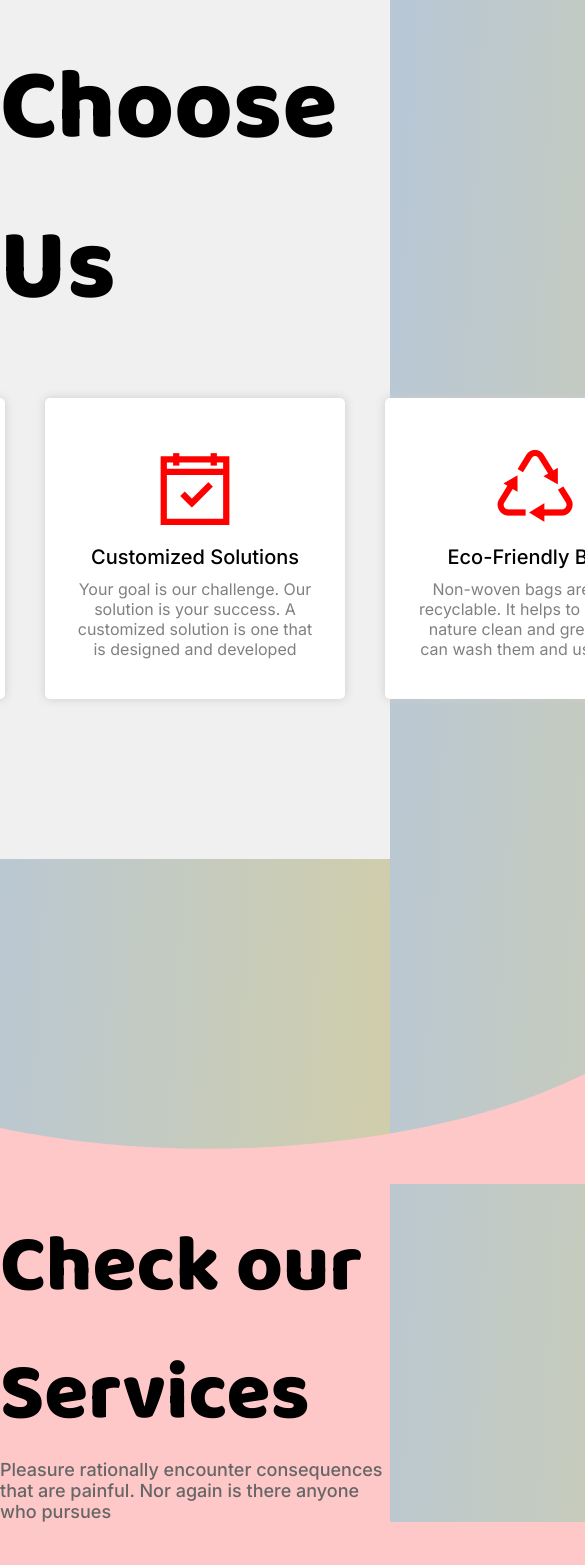
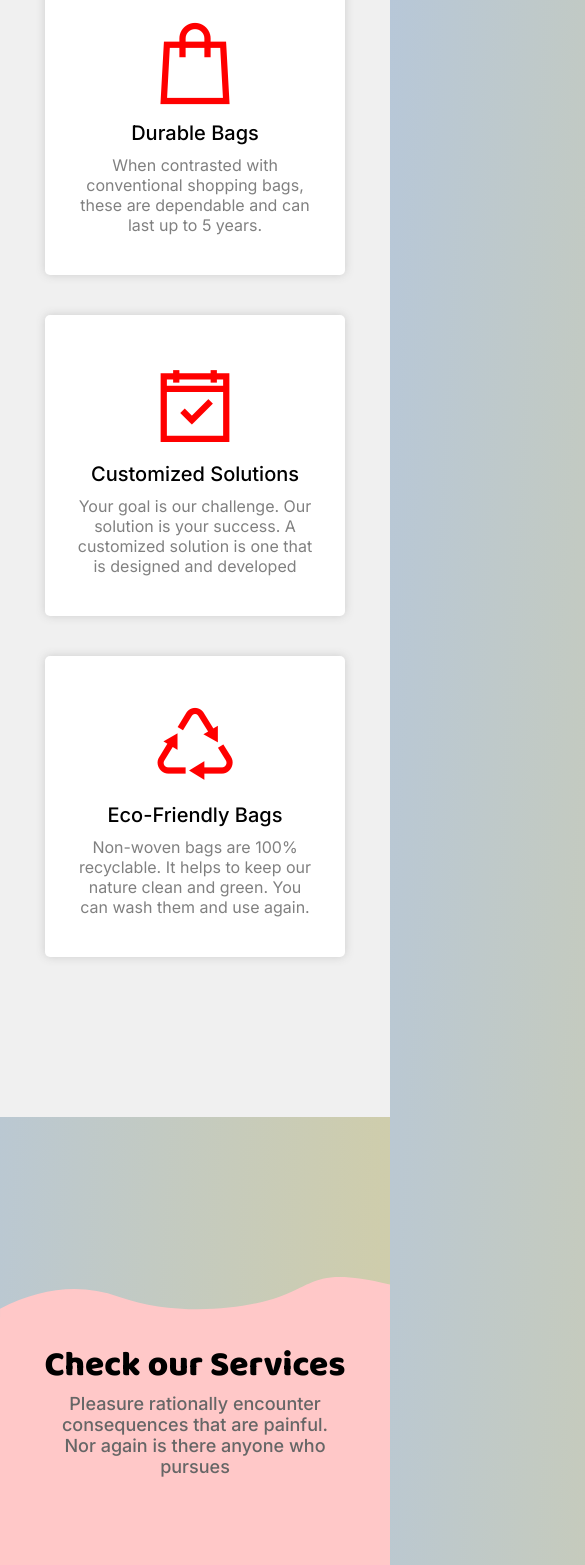
Before and after one commit to ayushsoni1010/vr-industries, a React (Create React App) app: page / in a window 390 px wide. Shown: the part 3207-4772 px from the top of the page, 585 px wide, since content can reach past the window. Built offline with nearby package versions, Linux system fonts and the light colour scheme.

Commit message:
🚀update: cards responsiveness

```diff
--- a/src/components/widgets/Cards/MissionCard/style.card.missionCard.css
+++ b/src/components/widgets/Cards/MissionCard/style.card.missionCard.css
@@ -14,6 +14,7 @@ div.mission-vision-card-section-wrapper {
   padding: 35px;
   border-radius: 10px;
   position: relative;
+  overflow: hidden;
 }
 
 div.mission-vision-card-section-wrapper > p.mission-vision-card-description {
@@ -29,4 +30,10 @@ div.mission-vision-card-section-wrapper > img {
   left: 10px;
   margin-left: 5px;
 }
+
+@media screen and (max-width: 700px) {
+  div.mission-vision-card-section-wrapper {
+    width: 400px;
+  }
+}
 /*# sourceMappingURL=style.card.missionCard.css.map */
--- a/src/views/Home/style.views.home.css
+++ b/src/views/Home/style.views.home.css
@@ -256,6 +256,14 @@ div.home-section-wrapper > div.service-section-cards-wrapper {
   width: 100%;
 }
 
+div.home-section-wrapper > div.service-section-cards-wrapper > div.bg-top > img {
+  width: 100%;
+}
+
+div.home-section-wrapper > div.service-section-cards-wrapper > div.bg-bottom > img {
+  width: 100%;
+}
+
 div.home-section-wrapper > div.service-section-cards-wrapper > div.service-section-content-container {
   margin-top: -35px;
   display: -webkit-box;
@@ -312,4 +320,90 @@ div.home-section-wrapper > div.service-section-cards-wrapper > div.service-conta
 div.home-section-wrapper > div.service-section-cards-wrapper > div.bg-bottom {
   margin-top: -30px;
 }
+
+@media screen and (max-width: 500px) {
+  div.home-section-wrapper > div.home-section-content-wrapper > div.home-section-description-container > p.home-section-title {
+    font-size: 35px;
+  }
+  div.home-section-wrapper > div.why-choose-us-section-wrapper > p.why-choose-us-section-title {
+    font-size: 35px;
+  }
+  div.home-section-wrapper > div.why-choose-us-section-wrapper > div.why-choose-us-cards-container {
+    display: -webkit-box;
+    display: -ms-flexbox;
+    display: flex;
+    -webkit-box-orient: vertical;
+    -webkit-box-direction: normal;
+        -ms-flex-direction: column;
+            flex-direction: column;
+    -webkit-box-pack: center;
+        -ms-flex-pack: center;
+            justify-content: center;
+    -webkit-box-align: center;
+        -ms-flex-align: center;
+            align-items: center;
+    margin-left: auto;
+    margin-right: auto;
+  }
+  div.home-section-wrapper > div.service-section-cards-wrapper > div.bg-top > img {
+    width: 100%;
+  }
+  div.home-section-wrapper > div.service-section-cards-wrapper > div.bg-bottom > img {
+    width: 100%;
+  }
+  div.home-section-wrapper > div.service-section-cards-wrapper > div.service-section-content-container {
+    display: -webkit-box;
+    display: -ms-flexbox;
+    display: flex;
+    -webkit-box-orient: vertical;
+    -webkit-box-direction: normal;
+        -ms-flex-direction: column;
+            flex-direction: column;
+    -webkit-box-align: center;
+        -ms-flex-align: center;
+            align-items: center;
+    -webkit-box-pack: center;
+        -ms-flex-pack: center;
+            justify-content: center;
+  }
+  div.home-section-wrapper > div.service-section-cards-wrapper > div.service-section-content-container > p.service-section-title {
+    font-size: 35px;
+  }
+  div.home-section-wrapper > div.service-section-cards-wrapper > div.service-section-content-container > p.service-section-main-content {
+    margin-right: 2.5em;
+    margin-left: 2.5em;
+    text-align: center;
+  }
+  div.home-section-wrapper > div.service-section-cards-wrapper > div.service-container {
+    display: -webkit-box;
+    display: -ms-flexbox;
+    display: flex;
+    -webkit-box-orient: vertical;
+    -webkit-box-direction: normal;
+        -ms-flex-direction: column;
+            flex-direction: column;
+    -webkit-box-align: center;
+        -ms-flex-align: center;
+            align-items: center;
+    -webkit-box-pack: center;
+        -ms-flex-pack: center;
+            justify-content: center;
+  }
+  div.home-section-wrapper > div.service-section-cards-wrapper > div.service-container > div.left-side-cards-wrapper {
+    margin-right: auto;
+    margin-left: auto;
+    width: 100%;
+  }
+  div.home-section-wrapper > div.service-section-cards-wrapper > div.service-container > div.illustration-container > img {
+    margin-right: auto;
+    margin-left: auto;
+    width: 300px;
+  }
+  div.home-section-wrapper > div.service-section-cards-wrapper > div.service-container > div.right-side-card-wrapper {
+    margin-right: auto;
+    margin-left: auto;
+    width: 100%;
+    margin-top: 10px;
+  }
+}
 /*# sourceMappingURL=style.views.home.css.map */
--- a/src/views/Home/style.views.home.scss
+++ b/src/views/Home/style.views.home.scss
@@ -136,7 +136,8 @@ div.home-section-wrapper {
                 width: 570px;
             }
         }
-        >div.bg-bottom{
+
+        >div.bg-bottom {
             margin-top: -2em;
         }
     }
@@ -179,6 +180,18 @@ div.home-section-wrapper {
         // background-color: #ffc8c8;
         width: 100%;
 
+        >div.bg-top {
+            >img {
+                width: 100%;
+            }
+        }
+
+        >div.bg-bottom {
+            >img {
+                width: 100%;
+            }
+        }
+
 
         >div.service-section-content-container {
             margin-top: -35px;
@@ -210,33 +223,110 @@ div.home-section-wrapper {
             padding-top: 5em;
             margin-right: auto;
             margin-left: auto;
-            >div.illustration-container{
-                >img{
+
+            >div.illustration-container {
+                >img {
                     width: 500px;
                     margin-top: 50px;
                     margin-left: -30px;
                 }
             }
-            >div.right-side-card-wrapper{
+
+            >div.right-side-card-wrapper {
                 margin-left: -50px;
 
             }
         }
-        >div.bg-bottom{
+
+        >div.bg-bottom {
             margin-top: -30px;
         }
     }
 }
 
 
-// @media screen and (max-width: 1532px){
-//     div.home-section-wrapper{
-//         >div.home-section-content-wrapper{
-//             >div.home-section-description-container{
-//                 >p.home-section-title{
-//                     font-size: 65px;
-//                 }
-//             }
-//         }
-//     }
-// }
+@media screen and (max-width: 500px) {
+    div.home-section-wrapper {
+        >div.home-section-content-wrapper {
+            >div.home-section-description-container {
+                >p.home-section-title {
+                    font-size: 35px;
+                }
+            }
+        }
+
+        >div.why-choose-us-section-wrapper {
+            >p.why-choose-us-section-title {
+                font-size: 35px;
+            }
+
+            >div.why-choose-us-cards-container {
+                display: flex;
+                flex-direction: column;
+                justify-content: center;
+                align-items: center;
+                margin-left: auto;
+                margin-right: auto;
+            }
+        }
+
+        >div.service-section-cards-wrapper {
+            >div.bg-top {
+                >img {
+                    width: 100%;
+                }
+            }
+
+            >div.bg-bottom {
+                >img {
+                    width: 100%;
+                }
+            }
+
+            >div.service-section-content-container {
+                display: flex;
+                flex-direction: column;
+                align-items: center;
+                justify-content: center;
+
+                >p.service-section-title {
+                    font-size: 35px;
+                }
+
+                >p.service-section-main-content {
+                    margin-right: 2.5em;
+                    margin-left: 2.5em;
+                    text-align: center;
+                }
+            }
+
+            >div.service-container {
+                display: flex;
+                flex-direction: column;
+                align-items: center;
+                justify-content: center;
+
+                >div.left-side-cards-wrapper {
+                    margin-right: auto;
+                    margin-left: auto;
+                    width: 100%;
+                }
+
+                >div.illustration-container {
+                    >img {
+                        margin-right: auto;
+                        margin-left: auto;
+                        width: 300px;
+                    }
+                }
+
+                >div.right-side-card-wrapper {
+                    margin-right: auto;
+                    margin-left: auto;
+                    width: 100%;
+                    margin-top: 10px;
+                }
+            }
+        }
+    }
+}
```
Also changed, not shown: src/components/widgets/Cards/MissionCard/style.card.missionCard.scss (+7 -0 lines), 2 other files (tests, documents, lock files or other folders).
